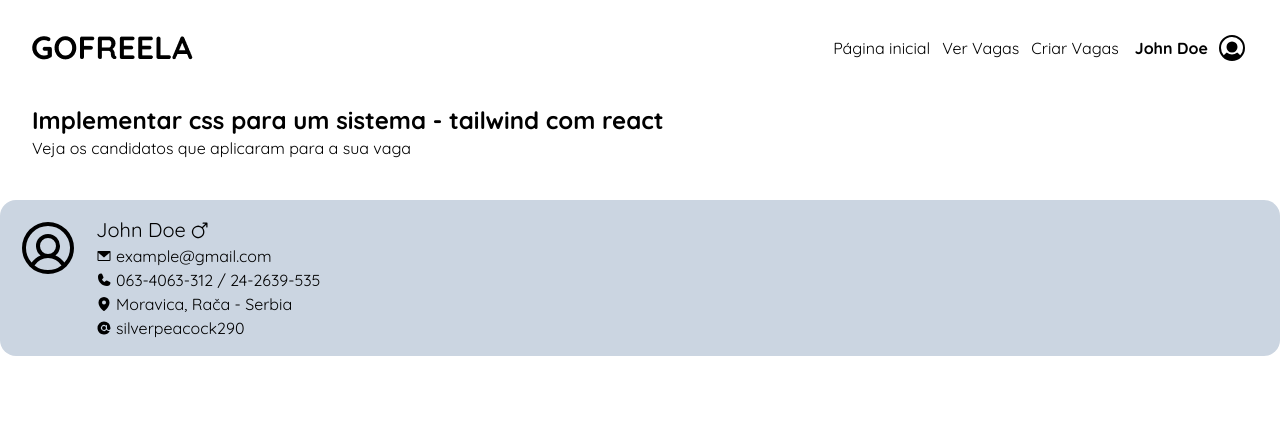
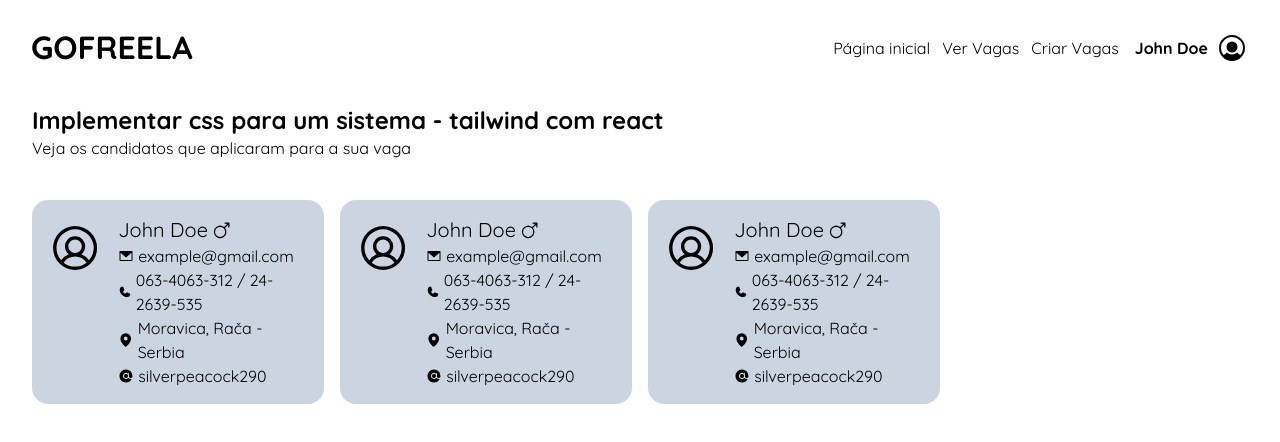
Before and after one commit to Th-Fernandes/gofreela, a React (Vite) app: page / in a window 1280 px wide. Shown: the top 442 px of the page. Built offline with nearby package versions, Linux system fonts and the light colour scheme.

Commit message:
feat: componente CardsListSection

```diff
--- a/src/App.tsx
+++ b/src/App.tsx
@@ -1,9 +1,8 @@
+import { Header } from "./components/header";
 import { Container } from "./components/container";
-import { Header } from "./components/header";
-import { UserInfoCard } from "./components/userInfoCard";
+import { CardsListSection } from "./components/CardsListSection";
 
 export default function App() {
-
   return (
     <>
       <Header />
@@ -13,7 +12,7 @@ export default function App() {
         <p>Veja os candidatos que aplicaram para a sua vaga</p>
       </Container>
 
-      <ul><UserInfoCard /></ul>
+      <CardsListSection />
     </>
   )
 }
--- /dev/null
+++ b/src/components/CardsListSection.tsx
@@ -0,0 +1,14 @@
+import { Container } from "./container";
+import { UserInfoCard } from "./userInfoCard";
+
+export function CardsListSection() {
+  return (
+    <Container as="section" >
+      <ul className="grid grid-cols-1 sm:grid-cols-2 lg:grid-cols-3 xl:grid-cols-4 gap-4">
+        <UserInfoCard />
+        <UserInfoCard />
+        <UserInfoCard />
+      </ul>
+    </Container>
+  )
+}
```
